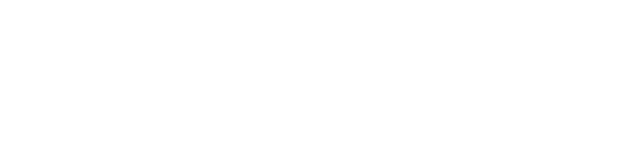
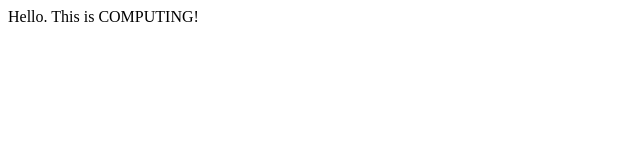
Before and after one commit to ananyamehta2504/Computing, a plain HTML site: page index.html in a window 1280 px wide. Shown: the whole page, without its empty margins (0-640 px from the left). Drawn offline with Linux system fonts and the light colour scheme.

Commit message:
Update index.html

```diff
--- a/index.html
+++ b/index.html
@@ -1,4 +1,6 @@
 <html>
-<head></head>
-<body></body>
+<head>
+<body>
+  Hello. This is COMPUTING!</body>
+  </head>
 </html>
```
